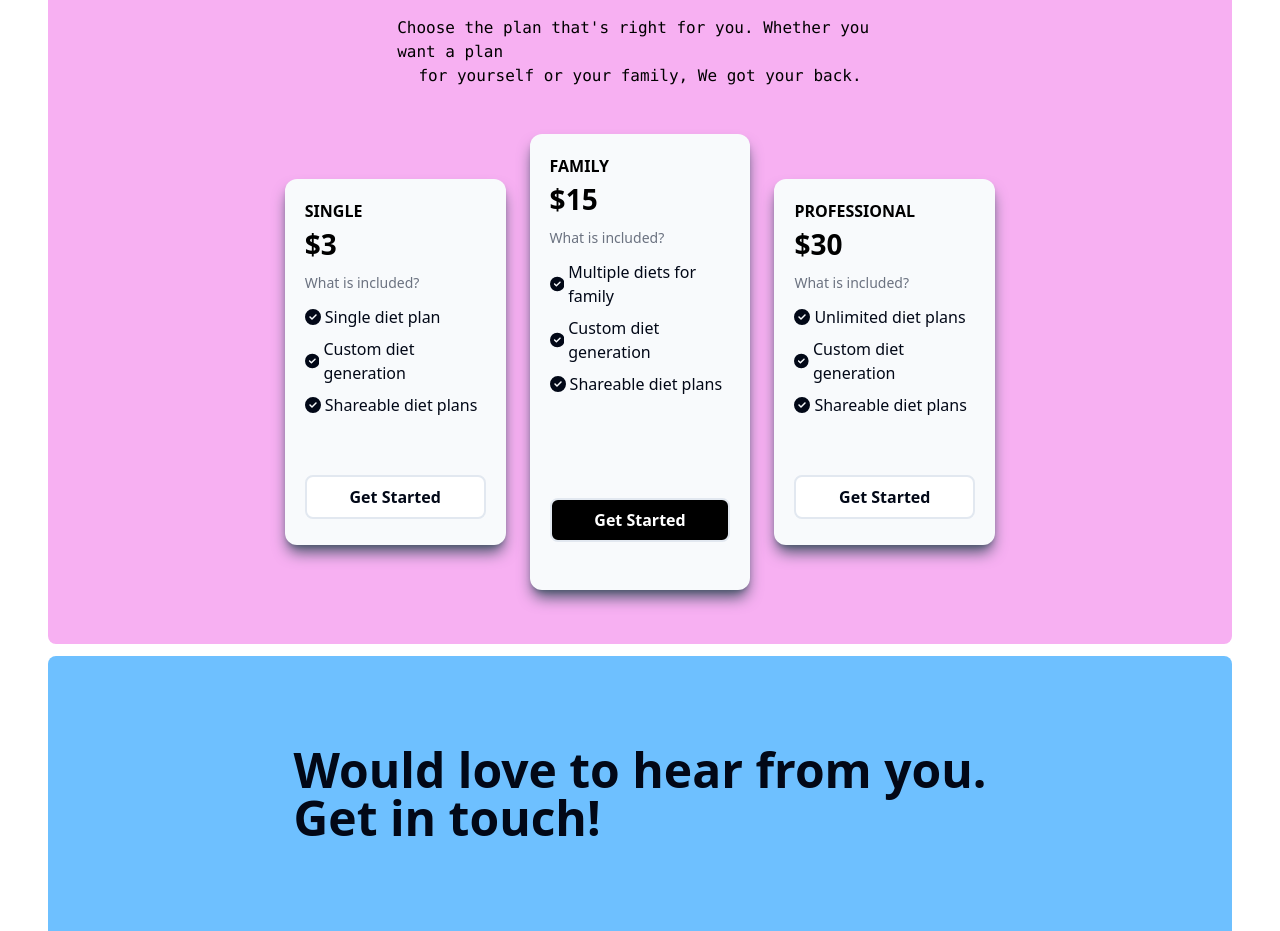
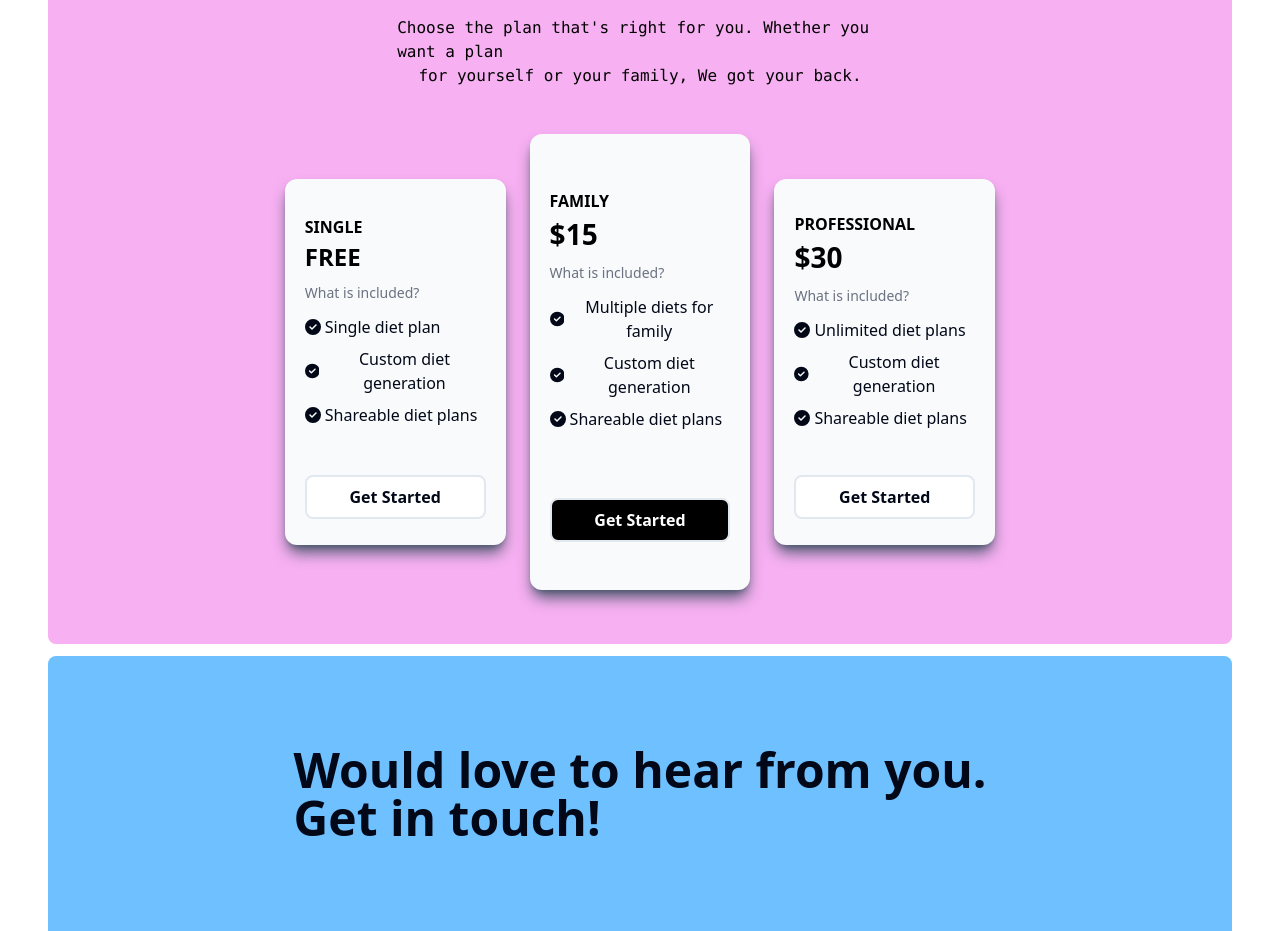
Before and after one commit to ishk9/getYourDiet, a Next.js app in the folder client/: page / in a window 1280 px wide. Shown: the part 1060-1991 px from the top of the page. Built offline with nearby package versions, Linux system fonts and the light colour scheme.

Commit message:
Fix: Changed pricing comp

```diff
--- a/client/app/Pricing/page.js
+++ b/client/app/Pricing/page.js
@@ -3,7 +3,7 @@ import PriceCard from '@/components/PriceCard'
 import React, { useEffect } from 'react'
 
 const prices = [
-    {id: 1, title: 'Single', price: '3', description: 'Best for single users', popular: 0, points: [
+    {id: 1, title: 'Single', price: 'free', description: 'Best for single users', popular: 0, points: [
         { id: 1, point: 'Single diet plan' },
         { id: 2, point: 'Custom diet generation' },
         { id: 3, point: 'Shareable diet plans' },
--- a/client/components/PriceCard.js
+++ b/client/components/PriceCard.js
@@ -1,10 +1,15 @@
 import { FaCircleCheck } from "react-icons/fa6";
 function PriceCard({props}) {
     return (
-        <div className={`flex flex-col ${props.popular ? "h-5/6" : "h-4/6"} w-1/5 shadow-lg shadow-slate-600 bg-slate-50 rounded-xl mx-3 p-5 transition-transform duration-300 hover:scale-105`}>
-            <div className="h-3/4">
-                <h1 className="text-md text-black font-semibold uppercase">{props.title}</h1>
-                <p className="text-black font-bold md:text-[28px] text-[11px]">${props.price}</p>
+        <button className={`flex flex-col ${props.popular ? "h-5/6" : "h-4/6"} w-1/5 shadow-lg shadow-slate-600 bg-slate-50 rounded-xl mx-3 p-5 transition-transform duration-300 hover:scale-105`}>
+            <div className="h-3/4 flex flex-col justify-center items-start">
+                <h1 className="text-base text-black font-semibold uppercase">{props.title}</h1>
+                {
+                    props.price === "free" ?
+                    <p className="text-black font-bold md:text-[24px] uppercase text-[11px]">{props.price}</p>
+                    :
+                    <p className="text-black font-bold md:text-[28px] text-[11px]">${props.price}</p>
+                }
                 {/* <p className='text-black '>{props.description}</p> */}
                 <p className='text-gray-500 font-medium text-sm mt-2'>What is included?</p>
                 <div className="flex flex-col justify-center items-start mt-1">
@@ -22,14 +27,11 @@ function PriceCard({props}) {
             </div>
 
 
-            <button
-                onClick={() => {
-
-                }}
+            <div
                 className={`border-2 mt-8 w-full ${props.popular ? "bg-black": "bg-white"} hover:bg-black rounded-lg`}>
                 <p className={` ${props.popular ? "hover:text-white text-white": "hover:text-white"} h-full w-full py-2 px-4 font-semibold md:text-base text-[12px]`}>Get Started</p>
-            </button>
-        </div>
+            </div>
+        </button>
     )
 }
 
```
